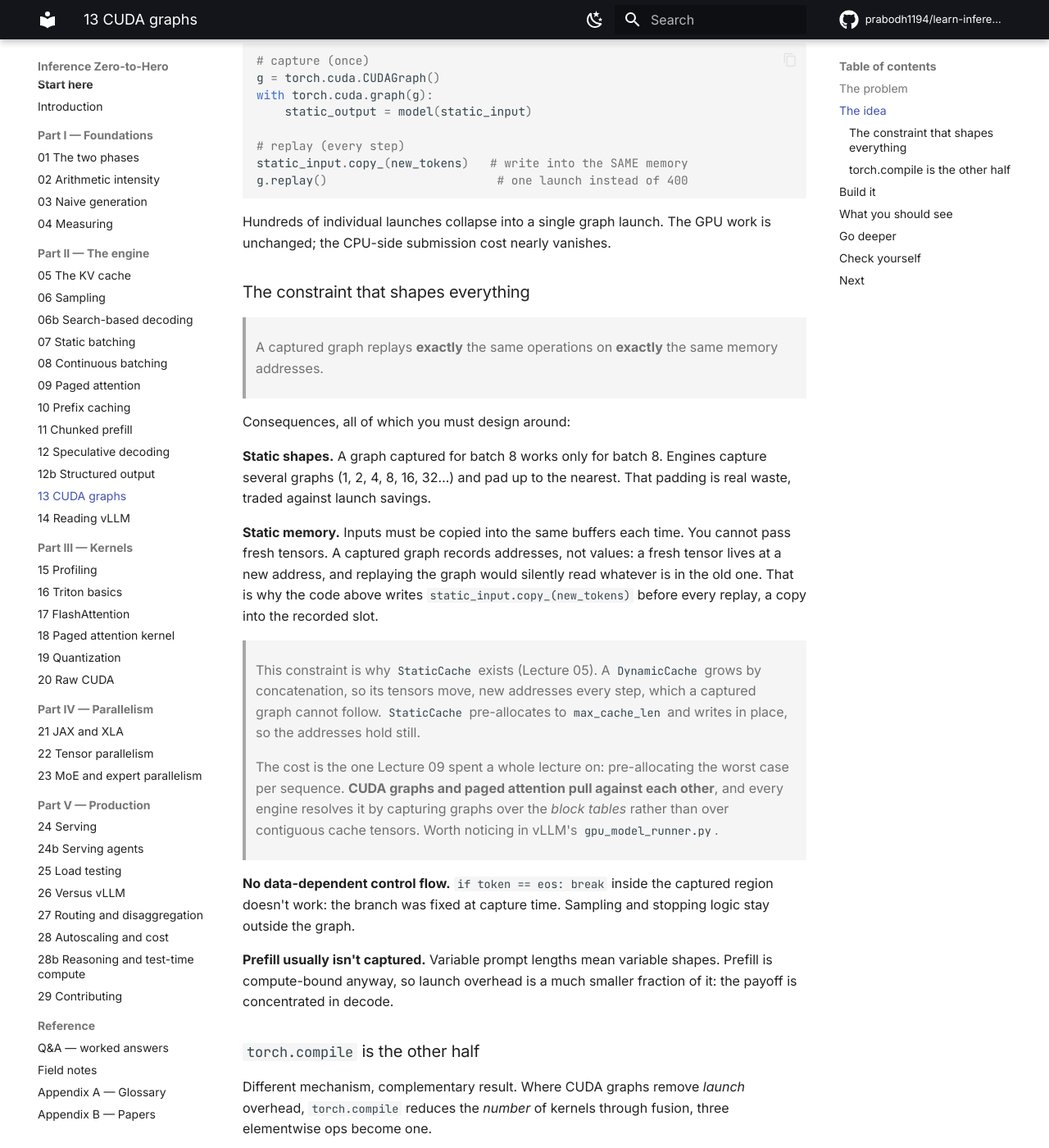
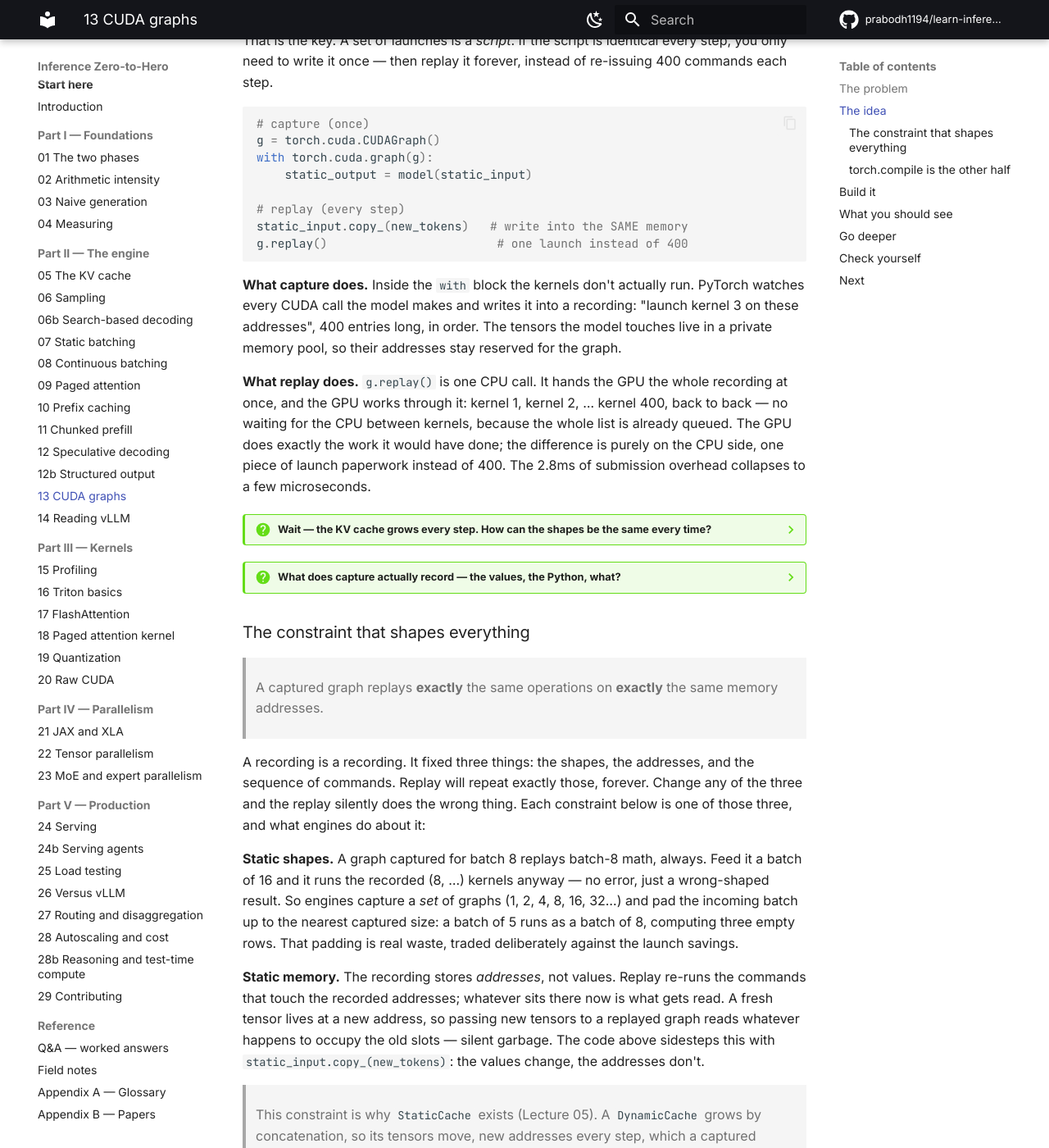
Before and after one commit to prabodh1194/learn-inference, an MkDocs documentation site: the page built from book/13-cuda-graphs.md, in a window 1280 px wide and 1400 px high, scrolled down 2056 px. Shown: the whole window at 82% size. Built offline with MkDocs 1.6.1 and Material for MkDocs 9.7.7, drawn with Linux system fonts in a browser that asks for light colours; comment, search, counter and statistics services are not loaded; some of the changed text lies outside the part shown.

Commit message:
book: L13 -- rewrite The idea, add capture/replay Q&A entries

````diff
--- a/book/13-cuda-graphs.md
+++ b/book/13-cuda-graphs.md
@@ -89,13 +89,16 @@
 
 ## The idea
 
-Decode steps are **identical in shape**, every single time. Same kernels, same
-order, same tensor shapes, only the values in the tensors change. A **tensor**
-is a grid of numbers, here the activations flowing through the model; its
-shape is its dimensions. "Same shape, different values" means every step is
-structurally the same work, only the numbers differ.
+The fix starts from a simple observation about decode: **every step is the same
+step.** One decode step is the same list of operations every time — the same
+kernels, in the same order, with the same tensor shapes (a tensor is a grid of
+numbers; its shape is its dimensions). Only the *values* differ: the numbers
+flowing through the model are new for every token. Nothing about the
+choreography changes.
 
-So record the launch sequence once and replay it:
+That is the key. A set of launches is a *script*. If the script is identical
+every step, you only need to write it once — then replay it forever, instead of
+re-issuing 400 commands each step.
 
 ```python
 # capture (once)
@@ -108,26 +111,58 @@
 g.replay()                        # one launch instead of 400
 ```
 
-Hundreds of individual launches collapse into a single graph launch. The GPU work
-is unchanged; the CPU-side submission cost nearly vanishes.
+**What capture does.** Inside the `with` block the kernels don't actually run.
+PyTorch watches every CUDA call the model makes and writes it into a
+recording: "launch kernel 3 on these addresses", 400 entries long, in order.
+The tensors the model touches live in a private memory pool, so their
+addresses stay reserved for the graph.
+
+**What replay does.** `g.replay()` is one CPU call. It hands the GPU the whole
+recording at once, and the GPU works through it: kernel 1, kernel 2, … kernel
+400, back to back — no waiting for the CPU between kernels, because the whole
+list is already queued. The GPU does exactly the work it would have done; the
+difference is purely on the CPU side, one piece of launch paperwork instead of
+400. The 2.8ms of submission overhead collapses to a few microseconds.
+
+??? question "Wait — the KV cache grows every step. How can the shapes be the same every time?"
+    With a `DynamicCache` they aren't, and that is precisely why the next
+    section exists: static cache, fixed batch, fixed addresses. The "same
+    shapes" claim is the *goal* of the engineering, not a given. Decode is
+    structurally identical — same kernels, same order — and shape stability is
+    what you build around it so the script can exist at all.
+    [Full answer](qa.md#how-can-decode-shapes-be-identical-every-step-when-the-kv-cache-grows)
+
+??? question "What does capture actually record — the values, the Python, what?"
+    Neither. It records *commands*: "launch this kernel, at these addresses",
+    400 times, in order. Capture runs no math; the kernels execute at replay
+    time. Because the recording stores addresses, the tensors' locations must
+    never move afterwards — which is why replay needs the `copy_` into a fixed
+    slot, and why this whole section is about holding addresses still.
+    [Full answer](qa.md#what-does-graph-capture-actually-record)
 
 ### The constraint that shapes everything
 
 > A captured graph replays **exactly** the same operations on **exactly** the same
 > memory addresses.
 
-Consequences, all of which you must design around:
+A recording is a recording. It fixed three things: the shapes, the addresses,
+and the sequence of commands. Replay will repeat exactly those, forever.
+Change any of the three and the replay silently does the wrong thing. Each
+constraint below is one of those three, and what engines do about it:
 
-**Static shapes.** A graph captured for batch 8 works only for batch 8. Engines
-capture several graphs (1, 2, 4, 8, 16, 32…) and pad up to the nearest. That
-padding is real waste, traded against launch savings.
+**Static shapes.** A graph captured for batch 8 replays batch-8 math, always.
+Feed it a batch of 16 and it runs the recorded (8, …) kernels anyway — no
+error, just a wrong-shaped result. So engines capture a *set* of graphs (1, 2,
+4, 8, 16, 32…) and pad the incoming batch up to the nearest captured size: a
+batch of 5 runs as a batch of 8, computing three empty rows. That padding is
+real waste, traded deliberately against the launch savings.
 
-**Static memory.** Inputs must be copied into the same buffers each time. You
-cannot pass fresh tensors. A captured graph records addresses, not values: a
-fresh tensor lives at a new address, and replaying the graph would silently
-read whatever is in the old one. That is why the code above writes
-`static_input.copy_(new_tokens)` before every replay, a copy into the recorded
-slot.
+**Static memory.** The recording stores *addresses*, not values. Replay
+re-runs the commands that touch the recorded addresses; whatever sits there
+now is what gets read. A fresh tensor lives at a new address, so passing new
+tensors to a replayed graph reads whatever happens to occupy the old slots —
+silent garbage. The code above sidesteps this with
+`static_input.copy_(new_tokens)`: the values change, the addresses don't.
 
 > This constraint is why `StaticCache` exists (Lecture 05). A `DynamicCache`
 > grows by concatenation, so its tensors move, new addresses every step, which a
@@ -140,26 +175,31 @@
 > tables* rather than over contiguous cache tensors. Worth noticing in vLLM's
 > `gpu_model_runner.py`.
 
-**No data-dependent control flow.** `if token == eos: break` inside the captured
-region doesn't work: the branch was fixed at capture time. Sampling and stopping
-logic stay outside the graph.
+**No data-dependent control flow.** A recording is a straight line of commands
+— it has no branches. `if token == eos: break` inside the captured region
+can't work: the condition was evaluated once, at capture time, and the choice
+is baked into the recording. Sampling and stopping logic live outside the
+graph.
 
-**Prefill usually isn't captured.** Variable prompt lengths mean variable shapes.
-Prefill is compute-bound anyway, so launch overhead is a much smaller fraction of
-it: the payoff is concentrated in decode.
+**Prefill usually isn't captured.** Prompt lengths vary, so prefill shapes
+vary, so no fixed script exists to record. And prefill is compute-bound
+anyway: launch overhead is a small fraction of a long, heavy step. The payoff
+is concentrated in decode, where steps are short and overhead is half the
+story.
 
 ### `torch.compile` is the other half
 
-Different mechanism, complementary result. Where CUDA graphs remove *launch*
-overhead, `torch.compile` reduces the *number* of kernels through fusion, three
-elementwise ops become one.
+Different mechanism, complementary result. CUDA graphs remove *per-launch*
+cost: 400 calls become one. `torch.compile` reduces the *number* of kernels:
+it fuses adjacent elementwise ops, three launches become one (Lectures 16–17
+build such fused kernels by hand). Fewer kernels also means fewer launches, so
+the two compound — compile fuses, the graph replays the fused result in a
+single launch. Modern vLLM uses both. Try them separately first so you can
+attribute the wins: each removes a different cost.
 
-Fewer kernels also means fewer launches, so the two compound. Modern vLLM uses
-both. Try them separately first so you can attribute the wins.
-
-Watch for **recompilation**: a new input shape triggers a fresh compile, which is
-slow. If your steady-state throughput is fine but latency spikes occasionally,
-check whether shapes are varying.
+Watch for **recompilation**: a new input shape triggers a fresh compile, which
+is slow. If your steady-state throughput is fine but latency spikes
+occasionally, check whether shapes are varying.
 
 ---
 
--- a/book/qa.md
+++ b/book/qa.md
@@ -1234,3 +1234,48 @@
 the most work.
 
 ---
+
+## How can decode shapes be identical every step when the KV cache grows?
+
+**Lecture:** [13. CUDA graphs](13-cuda-graphs.md)
+
+**Wrong intuition:** "The lecture claims every decode step has the same tensor
+shapes, but the KV cache grows by one token per step, so the attention shapes
+must change. The premise sounds false."
+
+Two different senses of "same" got conflated. Decode is **structurally**
+identical — the same kernel list, the same order — but the shapes are only
+identical because the setup *forces* them to be:
+
+- The cache is pre-allocated (`StaticCache` to `max_cache_len`), so attention
+  always runs over the same-size buffer; it never grows mid-flight.
+- The batch size is fixed (or padded up to a captured size).
+- Addresses never move (a captured graph records them).
+
+The "same shapes" claim is the *goal* of the engineering, not a given. That's
+exactly why the constraint section exists: every constraint (static shapes,
+static memory, no branches) is the answer to "what must be true so that the
+script exists at all." If you read the premise as "decode is already identical
+out of the box," the constraints look like arbitrary limitations; read it as
+"we want the script, so we engineer the conditions," and they're the recipe.
+
+## What does graph capture actually record?
+
+**Lecture:** [13. CUDA graphs](13-cuda-graphs.md)
+
+**Wrong intuition:** "Capture runs the model and saves its outputs, or
+compiles the Python, or snapshots the tensor values."
+
+None of those. Capture records **commands**: "launch kernel 3 on these
+addresses" — 400 entries, in order, the same stream of calls the CPU would
+otherwise issue one by one. During capture the kernels don't run at all; the
+math happens later, at replay time. That's why:
+
+- Replay is one CPU call: the graph already *is* the ready-made command list,
+  so the driver hands it to the GPU wholesale.
+- Addresses can never change: they're literally written into the recording, so
+  replay re-runs the commands against whatever occupies the recorded slots.
+  New values must be `copy_`d into the fixed slots; a fresh tensor at a new
+  address would make replay read stale garbage.
+- Control flow can't exist inside: a command list is a straight line, so any
+  branch was already resolved when the recording was made.
````
